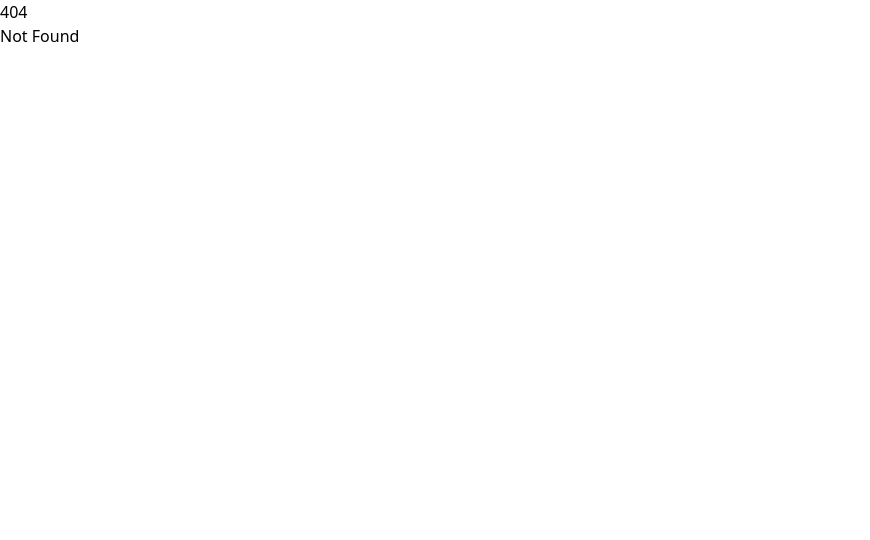
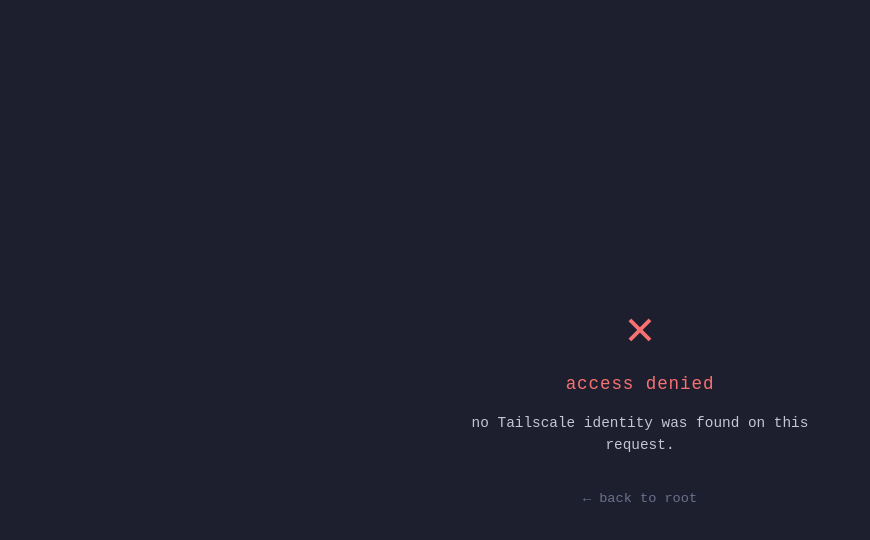
Before and after one commit to mackerelsoup/website, a SvelteKit app: page /cloud/no-access in a window 1280 px wide. Before the commit this address had no page. Shown: the top 540 px of the page, without its empty margins (0-870 px from the left). Built offline with nearby package versions, Linux system fonts and the light colour scheme; no server answers.

Commit message:
Add no access page

```diff
--- /dev/null
+++ b/src/routes/cloud/no-access/+page.server.ts
@@ -0,0 +1,8 @@
+import type { PageServerLoad } from './$types';
+
+export const load: PageServerLoad = async ({ url, locals }) => {
+	return {
+		path: url.searchParams.get('path') ?? '/',
+		login: locals.tailscaleIdentity?.login ?? null
+	};
+};
--- /dev/null
+++ b/src/routes/cloud/no-access/+page.svelte
@@ -0,0 +1,81 @@
+<script lang="ts">
+	import type { PageProps } from './$types';
+
+	let { data }: PageProps = $props();
+</script>
+
+<div class="no-access">
+	<pre class="glyph">✕</pre>
+	<h1>access denied</h1>
+	<p class="detail">
+		{#if data.login}
+			<span class="login">{data.login}</span> does not have permission to view this folder.
+		{:else}
+			no Tailscale identity was found on this request.
+		{/if}
+	</p>
+	<a class="back" href="/">← back to root</a>
+</div>
+
+<style>
+	:global(body) {
+		background: #1e1f2e;
+		margin: 0;
+	}
+
+	.no-access {
+		font-family: 'Cascadia Code', 'JetBrains Mono', 'Fira Code', 'Courier New', monospace;
+		background: #1e1f2e;
+		color: #c4c6d4;
+		min-height: 100vh;
+		display: flex;
+		flex-direction: column;
+		align-items: center;
+		justify-content: center;
+		text-align: center;
+		padding: 24px;
+		box-sizing: border-box;
+	}
+
+	.glyph {
+		font-size: 3rem;
+		color: #f87171;
+		margin: 0 0 8px;
+	}
+
+	h1 {
+		font-size: 1.1rem;
+		font-weight: 400;
+		letter-spacing: 0.05em;
+		margin: 0 0 16px;
+		color: #f87171;
+	}
+
+	.path {
+		color: #6b728e;
+		margin: 0 0 8px;
+		word-break: break-all;
+	}
+
+	.detail {
+		color: #c4c6d4;
+		font-size: 0.9rem;
+		max-width: 40ch;
+		margin: 0 0 32px;
+	}
+
+	.login {
+		color: #c4c6d4;
+		font-weight: 600;
+	}
+
+	.back {
+		color: #6b728e;
+		text-decoration: none;
+		font-size: 0.85rem;
+
+		&:hover {
+			color: #c4c6d4;
+		}
+	}
+</style>
```
